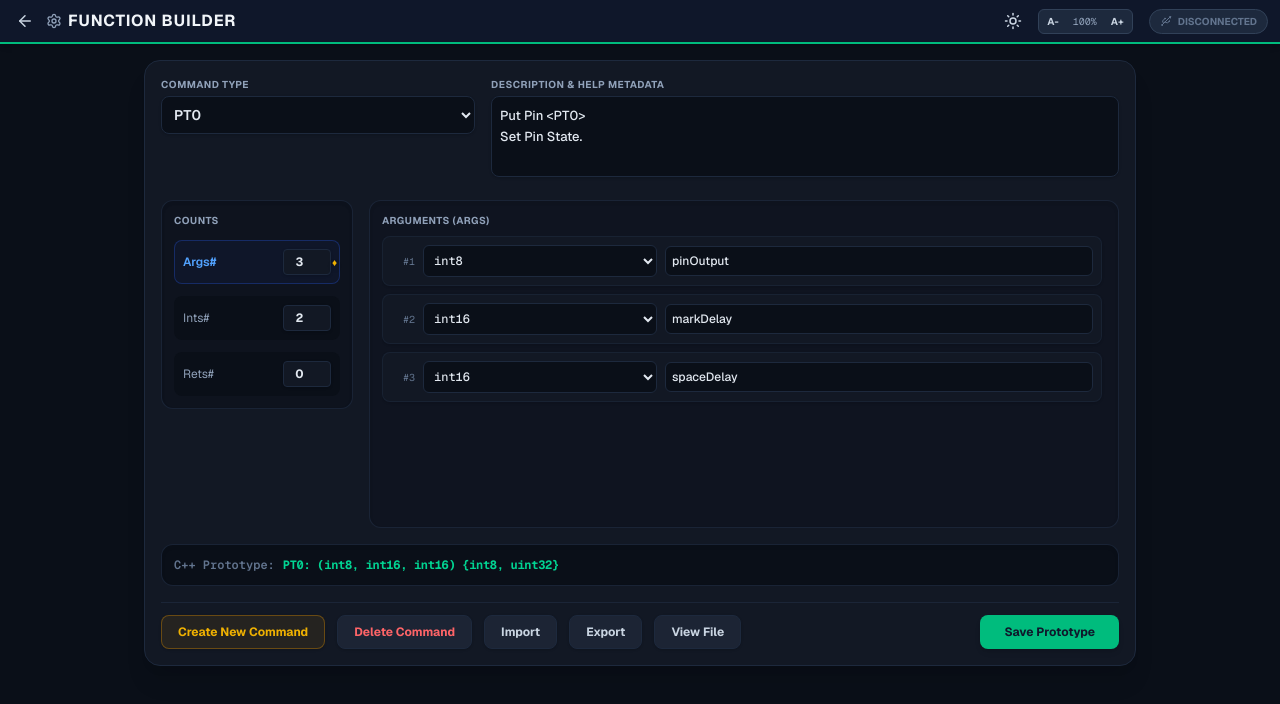
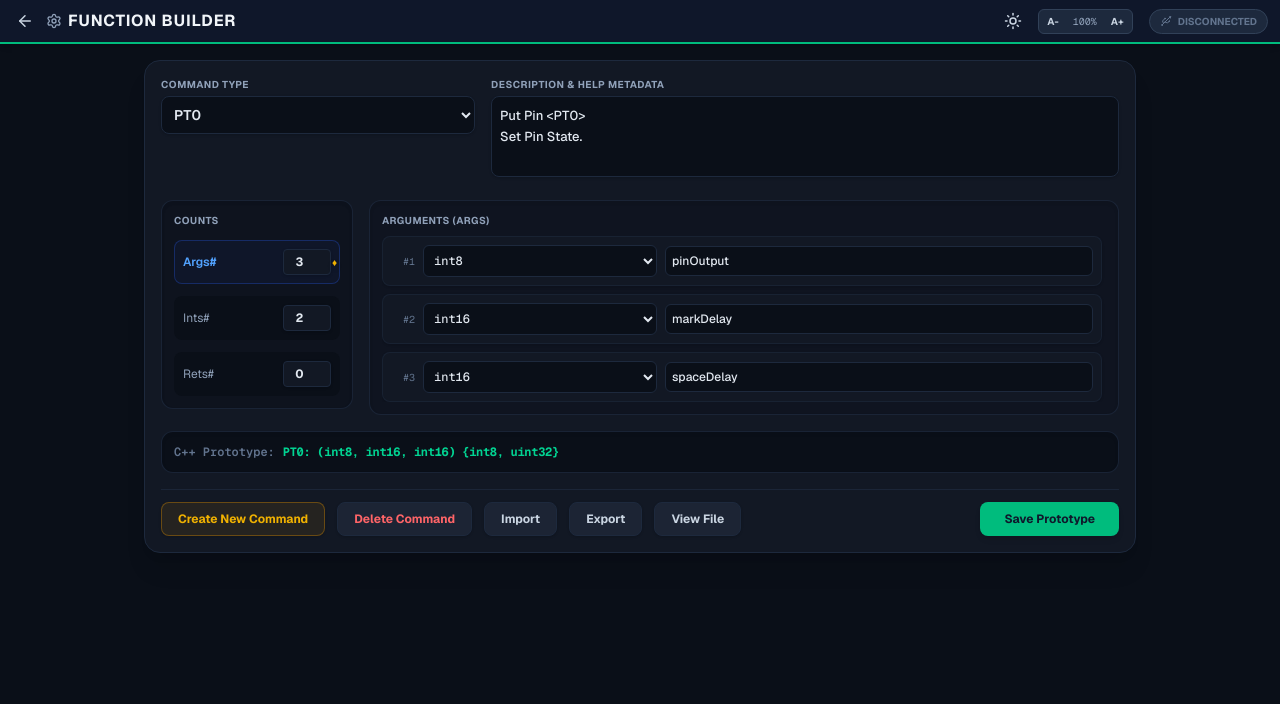
Before and after one commit to annuarzainiabdullah68-netizen/test2, a Next.js app: page /func-build in a window 1280 px wide. Shown: the top 704 px of the page. Built offline with nearby package versions, Linux system fonts and the light colour scheme.

Commit message:
Refactor variables list container to use maxHeight for dynamic height and remove scrollbars

```diff
--- a/src/app/func-build/page.tsx
+++ b/src/app/func-build/page.tsx
@@ -410,7 +410,7 @@ export default function FuncBuild() {
           {/* Variables List Pane */}
           <div
             className="flex-1 bg-slate-50 dark:bg-[#0a0f18]/30 rounded-xl p-3 border border-slate-200 dark:border-slate-800/80 transition-colors shadow-inner flex flex-col"
-            style={{ height: '20.5rem' }}
+            style={{ maxHeight: '21.5rem' }}
           >
              <div className="flex items-center justify-between mb-2">
                <div className="text-[10px] text-slate-500 dark:text-slate-400 font-bold uppercase tracking-wider select-none">{panes[activePane].title}</div>
```
